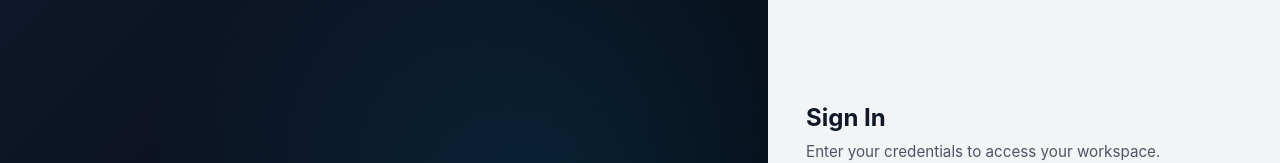
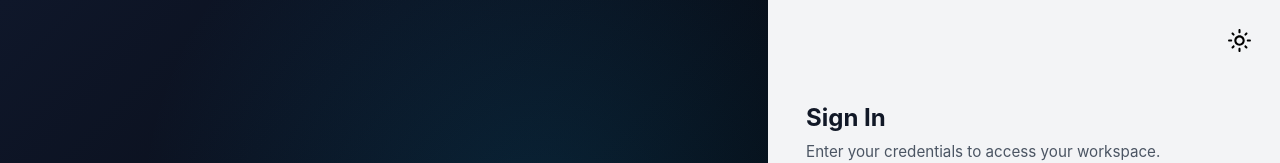
Before and after one commit to rohit02k5/Quantum-Chat-Frontend, a React (Create React App) app: page /login in a window 1280 px wide. Shown: the top 163 px of the page. Built offline with nearby package versions, Linux system fonts and the light colour scheme; no server answers.

Commit message:
Implement theme toggle in AuthLayout
Added theme toggle functionality to AuthLayout component.

```diff
--- a/src/components/AuthLayout.js
+++ b/src/components/AuthLayout.js
@@ -1,9 +1,13 @@
-import React from 'react';
-import { Box, Typography, useTheme, useMediaQuery } from '@mui/material';
-import { motion } from 'framer-motion';
+import React, { useContext } from "react";
+import { Box, Typography, useTheme, useMediaQuery, IconButton } from "@mui/material";
+import { motion } from "framer-motion";
+import { ColorModeContext } from "../context/ThemeContext";
+import LightModeOutlinedIcon from "@mui/icons-material/LightModeOutlined";
+import DarkModeOutlinedIcon from "@mui/icons-material/DarkModeOutlined";
 
 const AuthLayout = ({ children, title, subtitle }) => {
     const theme = useTheme();
+    const colorMode = useContext(ColorModeContext);
     const isDesktop = useMediaQuery("(min-width:1000px)");
 
     return (
@@ -83,6 +87,17 @@ const AuthLayout = ({ children, title, subtitle }) => {
                     ? "radial-gradient(circle at top right, #1e293b 0%, #0f172a 100%)"
                     : "#F3F4F6",
             }}>
+                {/* Theme Toggle Button */}
+                <Box sx={{ position: "absolute", top: 20, right: 20, zIndex: 20 }}>
+                    <IconButton onClick={colorMode.toggleColorMode}>
+                        {theme.palette.mode === "dark" ? (
+                            <DarkModeOutlinedIcon sx={{ fontSize: "25px", color: "white" }} />
+                        ) : (
+                            <LightModeOutlinedIcon sx={{ fontSize: "25px", color: "black" }} />
+                        )}
+                    </IconButton>
+                </Box>
+
                 <Box sx={{ width: "100%", maxWidth: 500, p: 4, zIndex: 10 }}>
                     <motion.div
                         initial={{ opacity: 0, y: 20 }}
```
